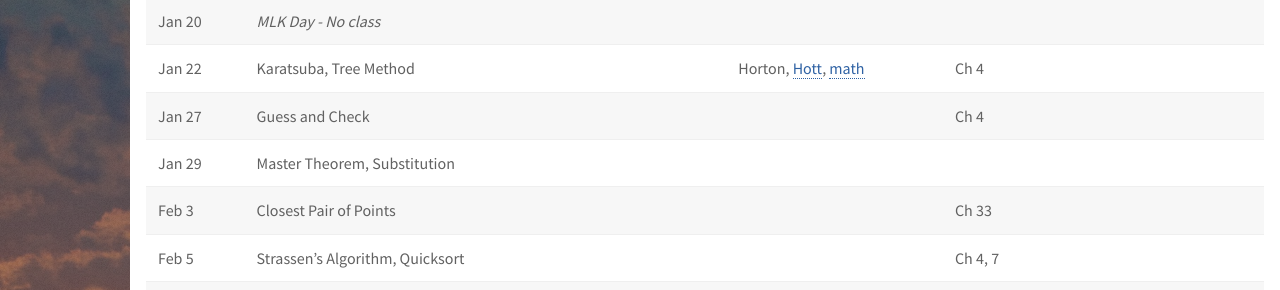
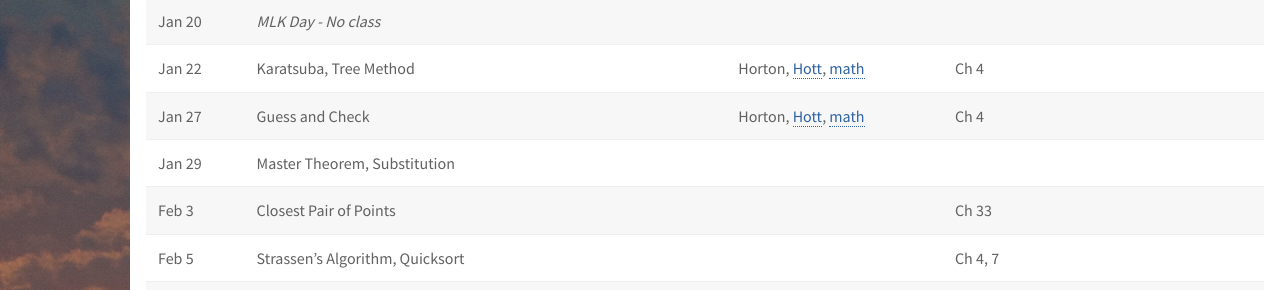
Before and after one commit to deternitydx/uvacs4102, a Jekyll site: the page built from index.md, in a window 1280 px wide and 900 px high, scrolled down 878 px. Shown: the part 154-444 px from the top of the window. Built offline with Jekyll 4.4.1, drawn with Linux system fonts in a browser that asks for light colours; nearby versions of some CDN libraries; library files that are not in the unit come from our copies.

Commit message:
Added lecture 4 and notes

```diff
--- a/index.md
+++ b/index.md
@@ -47,7 +47,7 @@ This is a tentative full-semester schedule of topics addressed.  As we go throug
 | Jan 15  | Divide and Conquer | [Horton](lectures/horton/l2.pdf), [Hott](lectures/robbie/l2.pdf)                     | Ch 3, 4              |                 |
 | Jan 20  | *MLK Day - No class*                 |  |                      |                 |
 | Jan 22  | Karatsuba, Tree Method                 | Horton, [Hott](lectures/robbie/l3.pdf), [math](lectures/day3-proofs.pdf) | Ch 4                 |                 |
-| Jan 27  | Guess and Check                         | | Ch 4                 |                 |
+| Jan 27  | Guess and Check                         | Horton, [Hott](lectures/robbie/l4.pdf), [math](lectures/day4-proofs.pdf) | Ch 4                 |                 |
 | Jan 29  | Master Theorem, Substitution            | |                      |                 |
 | Feb 3   | Closest Pair of Points                  | | Ch 33                |                 |
 | Feb 5   | Strassen's Algorithm, Quicksort         | | Ch 4, 7              |                 |
```
Also changed, not shown: 2 other files.
